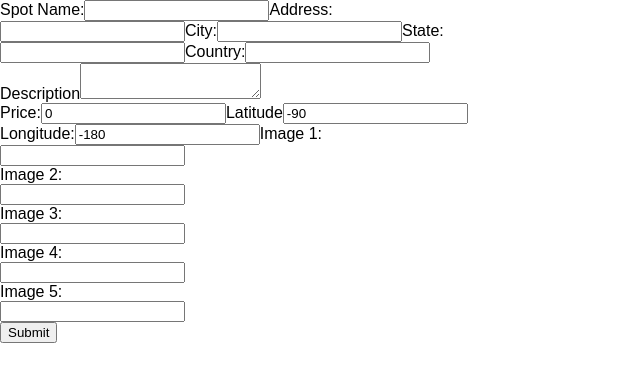
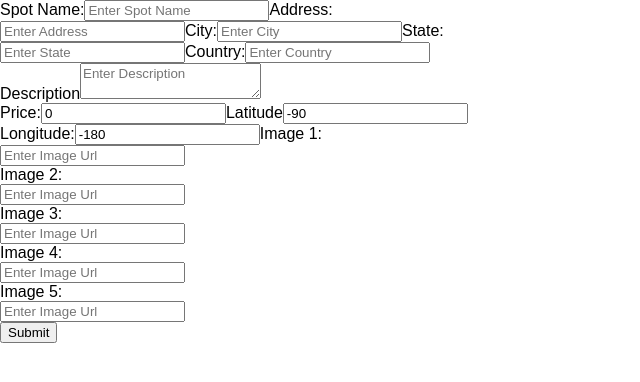
Before and after one commit to varshagade211/AirBnB, a React (Create React App) app in the folder frontend/: page /spots in a window 1280 px wide. Shown: the top 382 px of the page, without its empty margins (0-640 px from the left). Built offline with nearby package versions, Linux system fonts and the light colour scheme; no server answers.

Commit message:
added palceholder to inputs

```diff
--- a/frontend/src/components/LoginFormModal/LoginFormPage.js
+++ b/frontend/src/components/LoginFormModal/LoginFormPage.js
@@ -32,7 +32,7 @@ function LoginFormPage() {
             </ul> */}
             {/* <div> */}
                 <label className="label">Email </label>
-                <input type={'text'} name={'email'} value={email} onChange={(e)=>setEmail(e.target.value)} />
+                <input type={'text'} placeholder = 'Enter Email Address' name={'email'} value={email} onChange={(e)=>setEmail(e.target.value)} />
                 {errors?.email &&
                     <div className="errorContainer">
                         <div>
@@ -44,7 +44,7 @@ function LoginFormPage() {
                     </div>
                 }
                 <label  className="label">Password </label>
-                <input type={'password'} name={'password'} value={password} onChange={(e)=>setPassword(e.target.value)} />
+                <input type={'password'} placeholder = 'Enter Password' name={'password'} value={password} onChange={(e)=>setPassword(e.target.value)} />
                 {errors?.password &&
                     <div className="errorContainer">
                         <div>
--- a/frontend/src/components/SignupFormModal/SignupFormPage.js
+++ b/frontend/src/components/SignupFormModal/SignupFormPage.js
@@ -45,7 +45,7 @@ function SignupFormPage() {
         {/* </ul> */}
 
            <label className="label"> First Name:</label>
-           <input type={'text'} name={'firstName'} value={firstName} onChange={(e)=>setFirstName(e.target.value)}/>
+           <input type={'text'} name={'firstName'} placeholder = 'Enter First Name'value={firstName} onChange={(e)=>setFirstName(e.target.value)}/>
            {errors?.firstName &&
               <div className="errorContainer">
                   <div>
@@ -58,7 +58,7 @@ function SignupFormPage() {
             }
 
             <label className="label"> Last Name:</label>
-            <input type={'text'} name={'lastName'} value={lastName} onChange={(e)=>setLastName(e.target.value)}/>
+            <input type={'text'} name={'lastName'} placeholder = 'Enter First Name' value={lastName} onChange={(e)=>setLastName(e.target.value)}/>
             {errors?.lastName &&
               <div className="errorContainer">
                   <div>
@@ -71,7 +71,7 @@ function SignupFormPage() {
             }
 
             <label className="label"> Email:</label>
-            <input type={'text'} name={'email'} value={email} onChange={(e)=>setEmail(e.target.value)}/>
+            <input type={'text'} name={'email'} placeholder = 'Enter Email Address' value={email} onChange={(e)=>setEmail(e.target.value)}/>
             {errors?.email &&
               <div className="errorContainer">
                   <div>
@@ -84,7 +84,7 @@ function SignupFormPage() {
             }
 
             <label className="label"> Password:</label>
-            <input type={'password'} name={'password'} value={password} onChange={(e)=>setPassword(e.target.value)}/>
+            <input type={'password'} name={'password'} placeholder = 'Enter Password' value={password} onChange={(e)=>setPassword(e.target.value)}/>
             {errors?.password &&
               <div className="errorContainer">
                   <div>
@@ -97,7 +97,7 @@ function SignupFormPage() {
             }
 
             <label className="label">  Confirm Password:</label>
-            <input type={'password'} name={'password'} value={confirmPassword} onChange={(e)=>setConfirmPassword(e.target.value)}/>
+            <input type={'password'} name={'password'}  placeholder = 'Confirm Password' value={confirmPassword} onChange={(e)=>setConfirmPassword(e.target.value)}/>
             {errors?.confirmPassword &&
               <div className="errorContainer">
                   <div>
--- a/frontend/src/components/Spots/CreateSpot.js
+++ b/frontend/src/components/Spots/CreateSpot.js
@@ -65,7 +65,7 @@ function CreateSpot(){
         <div>
             <form onSubmit={onSubmit}>
                 <label>Spot Name:</label>
-                <input type='text' name='spotName'  value ={name} onChange={(e) => setName(e.target.value)} />
+                <input type='text' name='spotName' placeholder='Enter Spot Name' value ={name} onChange={(e) => setName(e.target.value)} />
                 {errors?.name &&
                     <div className="errorContainer">
                         <div>
@@ -78,7 +78,7 @@ function CreateSpot(){
                 }
 
                 <label>Address:</label>
-                <input type='text' name='address'  value ={address} onChange={(e) => setAddress(e.target.value)}/>
+                <input type='text' name='address' placeholder='Enter Address'  value ={address} onChange={(e) => setAddress(e.target.value)}/>
                 {errors?.address &&
                     <div className="errorContainer">
                         <div>
@@ -91,7 +91,7 @@ function CreateSpot(){
                 }
 
                 <label>City:</label>
-                <input type='text' name='city'  value ={city} onChange={(e) => setCity(e.target.value)} />
+                <input type='text' name='city' placeholder='Enter City' value ={city} onChange={(e) => setCity(e.target.value)} />
                 {errors?.city &&
                     <div className="errorContainer">
                         <div>
@@ -104,7 +104,7 @@ function CreateSpot(){
                 }
 
                 <label>State:</label>
-                <input type='text' name='state'  value ={state}  onChange={(e) => setState(e.target.value)}/>
+                <input type='text' name='state' placeholder='Enter State' value ={state}  onChange={(e) => setState(e.target.value)}/>
                 {errors?.state &&
                     <div className="errorContainer">
                         <div>
@@ -117,7 +117,7 @@ function CreateSpot(){
                 }
 
                 <label>Country:</label>
-                <input type='text' name='country'   value ={country} onChange={(e) => setCountry(e.target.value)}/>
+                <input type='text' name='country'   placeholder='Enter Country'value ={country} onChange={(e) => setCountry(e.target.value)}/>
                 {errors?.country &&
                     <div className="errorContainer">
                         <div>
@@ -130,7 +130,7 @@ function CreateSpot(){
                 }
 
                 <label>Description</label>
-                <textarea  name='desc'  value ={description} onChange={(e) => setDescription(e.target.value)}/><br />
+                <textarea  name='desc' placeholder='Enter Description' value ={description} onChange={(e) => setDescription(e.target.value)}/><br />
                 {errors?.description &&
                     <div className="errorContainer">
                         <div>
@@ -145,7 +145,7 @@ function CreateSpot(){
 
 
                  <label>Price:</label>
-                <input type='number' name='price'  value ={price} onChange={(e) => setPrice(e.target.value)}/>
+                <input type='number' name='price' placeholder='Enter Price'  value ={price} onChange={(e) => setPrice(e.target.value)}/>
                 {errors?.price &&
                     <div className="errorContainer">
                         <div>
@@ -159,7 +159,7 @@ function CreateSpot(){
 
                 <label>Latitude</label>
 
-                <input type='number' name='lat' step=".0001" value ={lat} onChange={(e) => setLat(e.target.value)}/>
+                <input type='number' name='lat' placeholder='Enter Latitude'  step=".0001" value ={lat} onChange={(e) => setLat(e.target.value)}/>
                 {errors?.lat &&
                     <div className="errorContainer">
                         <div>
@@ -172,7 +172,7 @@ function CreateSpot(){
                 }
 
                 <label>Longitude:</label>
-                <input type='number' name='lng' step=".0001"  value ={lng} onChange={(e) => setLng(e.target.value)}/>
+                <input type='number' placeholder='Enter Longitude'  name='lng' step=".0001"  value ={lng} onChange={(e) => setLng(e.target.value)}/>
                 {errors?.lng &&
                     <div className="errorContainer">
                         <div>
@@ -185,19 +185,19 @@ function CreateSpot(){
                 }
 
                    <label>Image 1:</label><br/>
-                  <input type='text' name='image' value={imageUrl1}  onChange={(e) => setImageUrl1(e.target.value) }/><br />
+                  <input type='text' name='image'  placeholder='Enter Image Url'  value={imageUrl1}  onChange={(e) => setImageUrl1(e.target.value) }/><br />
 
                   <label>Image 2:</label><br/>
-                  <input type='text' name='image' value={imageUrl2}  onChange={(e) => setImageUrl2(e.target.value) }/><br />
+                  <input type='text' name='image'  placeholder='Enter Image Url'  value={imageUrl2}  onChange={(e) => setImageUrl2(e.target.value) }/><br />
 
                   <label>Image 3:</label><br/>
-                  <input type='text' name='image' value={imageUrl3}  onChange={(e) => setImageUrl3(e.target.value) }/><br />
+                  <input type='text' name='image'  placeholder='Enter Image Url'  value={imageUrl3}  onChange={(e) => setImageUrl3(e.target.value) }/><br />
 
                   <label>Image 4:</label><br/>
-                  <input type='text' name='image' value={imageUrl4}  onChange={(e) => setImageUrl4(e.target.value) }/><br />
+                  <input type='text' name='image'  placeholder='Enter Image Url' value={imageUrl4}  onChange={(e) => setImageUrl4(e.target.value) }/><br />
 
                   <label>Image 5:</label><br/>
-                  <input type='text' name='image' value={imageUrl5}  onChange={(e) => setImageUrl5(e.target.value) }/><br />
+                  <input type='text' name='image' placeholder='Enter Image Url'  value={imageUrl5}  onChange={(e) => setImageUrl5(e.target.value) }/><br />
 
                 {errors?.url &&
                     <div className="errorContainer">
--- a/frontend/src/index.css
+++ b/frontend/src/index.css
@@ -3,6 +3,7 @@
 
     box-sizing: border-box;
     font-family:Arial, Helvetica, sans-serif;
+    /* font-family: sans-serif; */
 }
 body{
     margin: 0;
```
